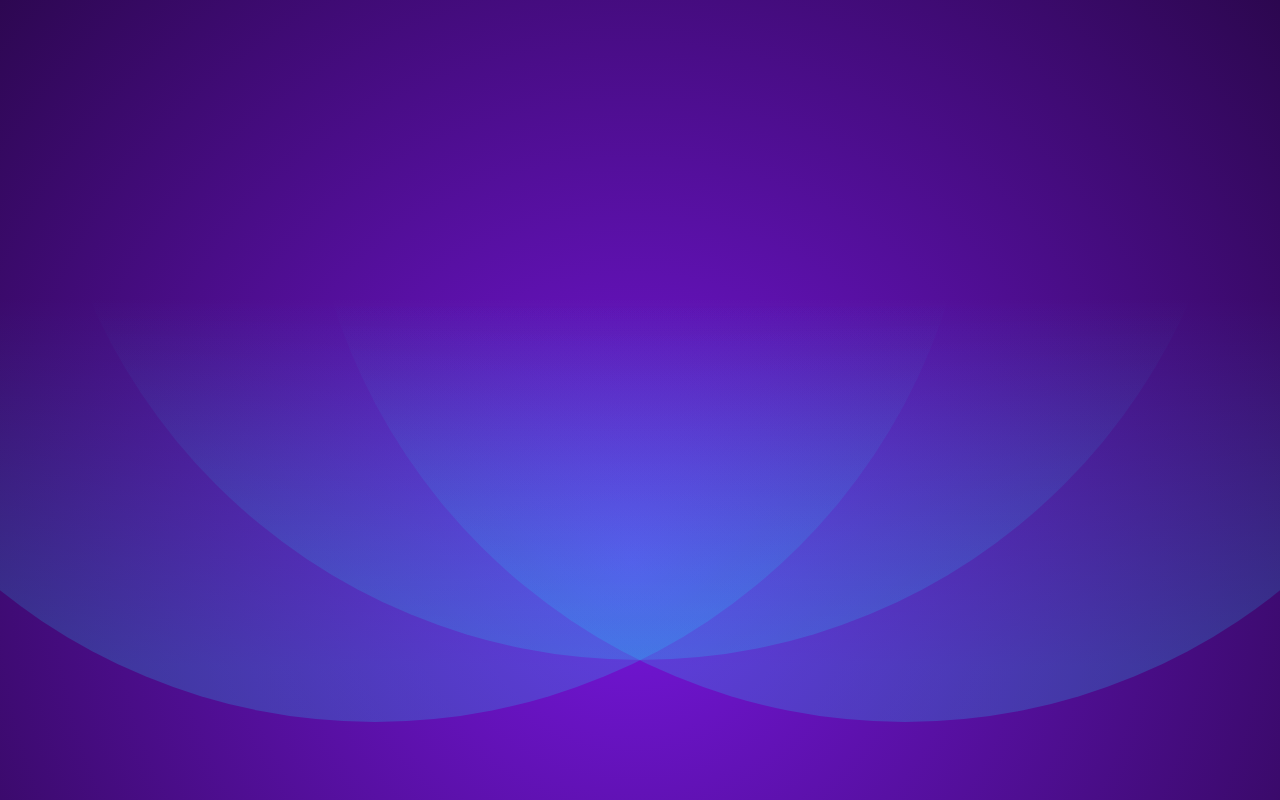
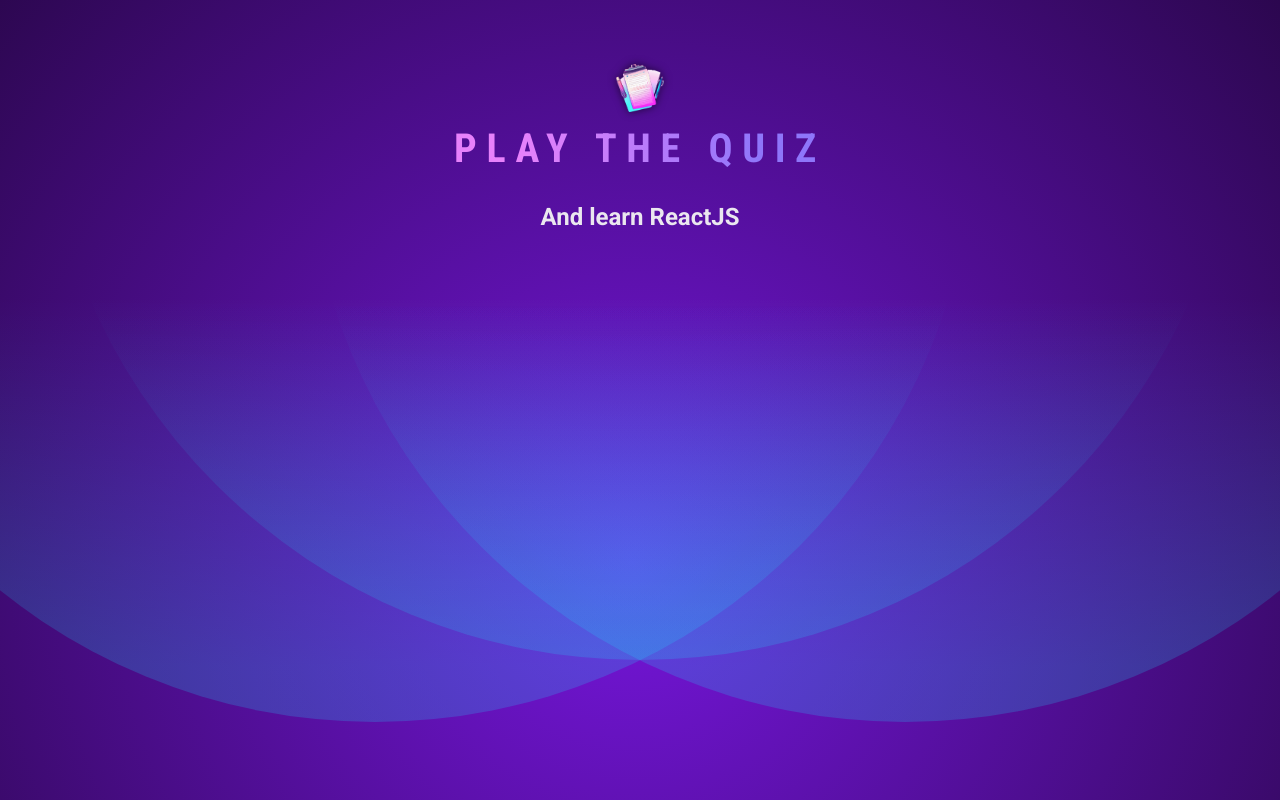
Before and after one commit to rishavConsoleLog21/React_Quiz, a React (Vite) app: page / in a window 1280 px wide. Built offline with nearby package versions, Linux system fonts and the light colour scheme.

Commit message:
Added Header and Quiz

```diff
--- a/src/App.jsx
+++ b/src/App.jsx
@@ -1,3 +1,12 @@
-function App() {}
+import React from "react";
+import Header from "./components/Header";
+
+function App() {
+  return (
+    <>
+      <Header />
+    </>
+  );
+}
 
 export default App;
--- /dev/null
+++ b/src/components/Header.jsx
@@ -0,0 +1,14 @@
+import React from "react";
+import quizLogo from "../assets/quiz-logo.png";
+
+const Header = () => {
+  return (
+    <header>
+      <img src={quizLogo} alt="quiz logo" />
+      <h1>Play the quiz</h1>
+      <h2>And learn ReactJS</h2>
+    </header>
+  );
+};
+
+export default Header;
```
Also changed, not shown: src/components/Quiz.jsx (added, +9 -0 lines), 1 other file (tests, documents, lock files or other folders).
